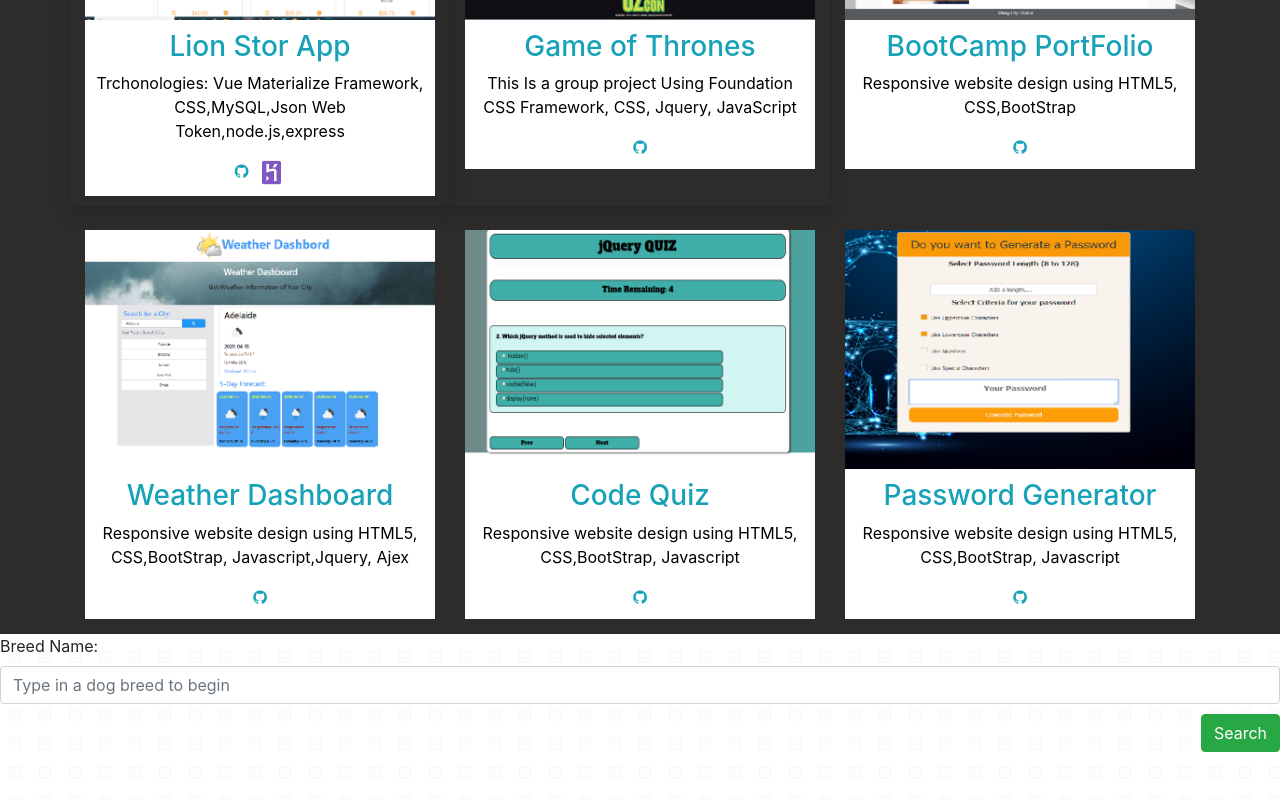
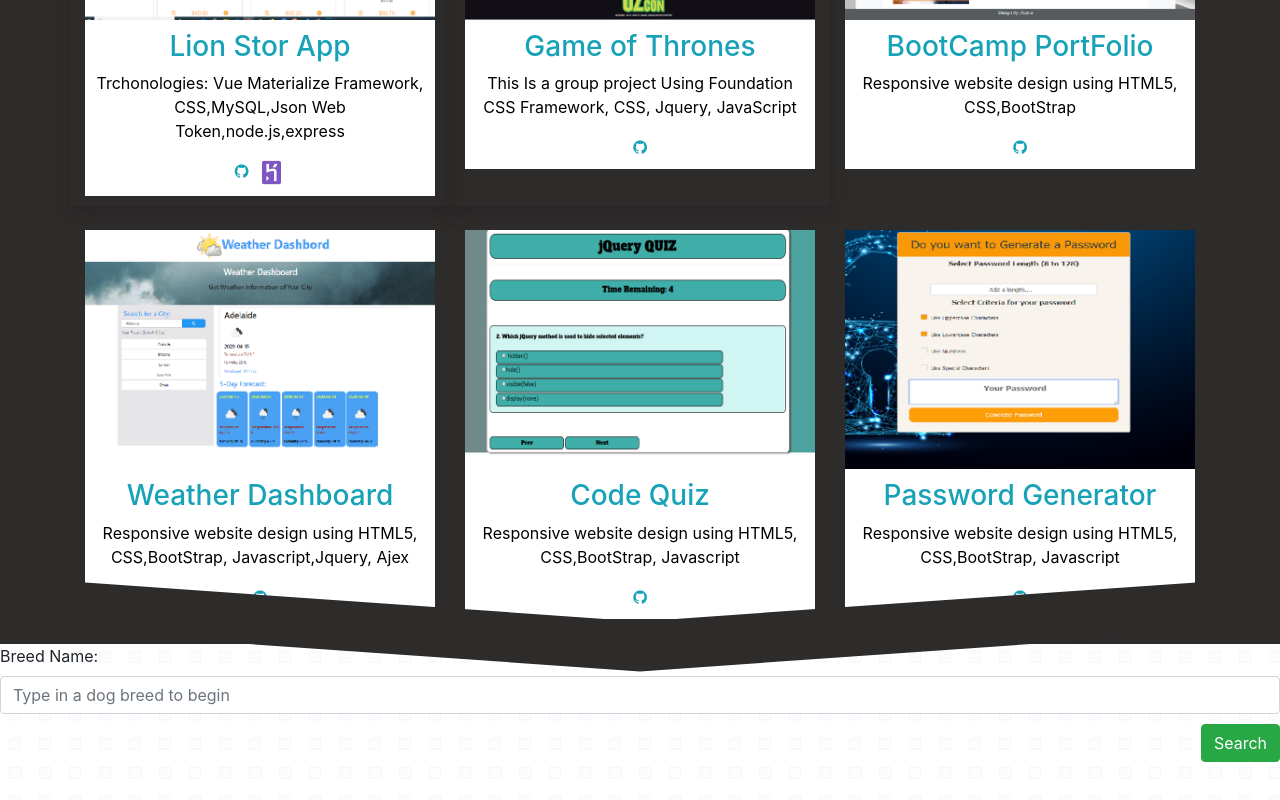
Before and after one commit to RumaRDas/react_porifolio, a React (Create React App) app: page / in a window 1280 px wide. Shown: the part 1156-1956 px from the top of the page. Built offline with nearby package versions, Linux system fonts and the light colour scheme.

Commit message:
adding bottom design on portfolio

```diff
--- a/src/App.css
+++ b/src/App.css
@@ -40,3 +40,35 @@ body {
 
     background-color: rgb(46, 43, 43);
    }
+   #blackStyle{
+    position: relative;
+    text-align: center;
+    padding: 25px;
+  margin-bottom: -10px;
+    margin-top: -30px;
+
+  }
+  #blackStyle:before {
+    content: '';
+    position: absolute;
+    top: 0;
+    left: 0;
+    height: 100%;
+    width: 50%;
+    background: rgb(46, 43, 43);
+   transform: skew(0deg, 4deg);
+   border: 20px solid transparent;
+   opacity: 0.5px;
+  }
+  #blackStyle:after {
+    content: '';
+    position: absolute;
+    top: 0;
+    right: 0;
+    height: 100%;
+    width: 50%;
+   background: rgb(46, 43, 43);
+    transform: skew(0deg, -4deg);
+    border: 20px solid transparent;
+
+  }
--- a/src/App.js
+++ b/src/App.js
@@ -7,6 +7,7 @@ import About from './pages/About';
 import ContactForm from './components/ContactForm';
 import Home from './pages/Home';
 import Portfolio from './pages/Portfolio';
+import MySkills from './pages/MySkills';
 
 function App() {
   return (
@@ -16,7 +17,9 @@ function App() {
       <Wrapper>
         <About />
         <Portfolio />
+        <MySkills />
         <ContactForm />
+
       </Wrapper>
       <Footer />
 
--- /dev/null
+++ b/src/components/Skills/index.js
@@ -0,0 +1,11 @@
+import React from 'react'
+
+const  index = () => {
+    return (
+        <div>
+
+        </div>
+    )
+}
+
+export default index
--- a/src/pages/About.js
+++ b/src/pages/About.js
@@ -10,13 +10,13 @@ function About() {
 
 
 <Container className="Aboutback">
-<div >
+
 <Row>
   <Col size="md-12">
   <AboutText />
   </Col>
 </Row>
-</div>
+
 </Container>
 
 
--- a/src/pages/MySkills.js
+++ b/src/pages/MySkills.js
@@ -0,0 +1,22 @@
+import React from 'react';
+import Container from "../components/Container";
+import Skills from "../components/Skills"
+import Row from "../components/Row";
+import Col from "../components/Col";
+import '../App.css';
+
+const MySkills = () => {
+    return (
+        <Container className="Aboutback">
+
+        <Row>
+          <Col size="md-12">
+          <Skills />
+          </Col>
+        </Row>
+
+        </Container>
+    )
+}
+
+export default MySkills;
--- a/src/pages/Portfolio.js
+++ b/src/pages/Portfolio.js
@@ -8,7 +8,7 @@ import '../App.css';
 const Portfolio = ()  => {
     return (
         <Container id="portfolio" className="backPort">
-        <div >
+
         <Row>
           <Col size="md-12">
           <h2 className="text-info">Portfolio</h2>
@@ -16,7 +16,8 @@ const Portfolio = ()  => {
           <PortfolioText />
           </Col>
         </Row>
-        </div>
+        <div id="blackStyle"></div>
+
         </Container>
 
     )
```
Also changed, not shown: src/components/Skills/style.css (added).
